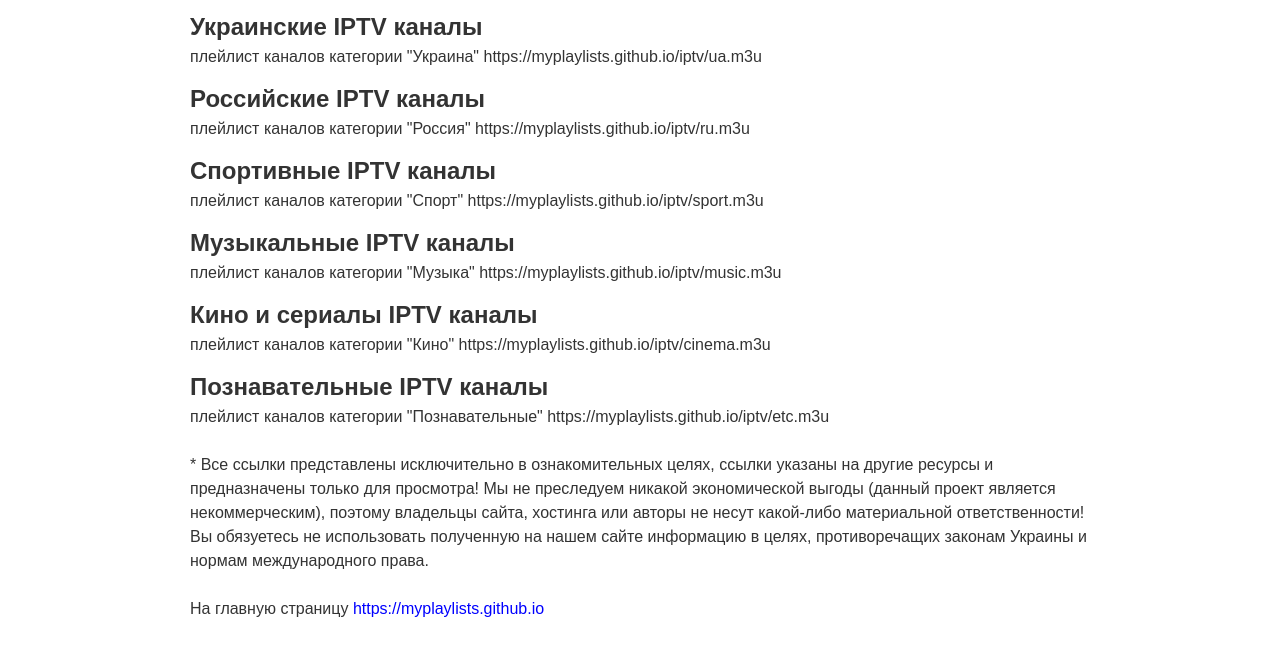
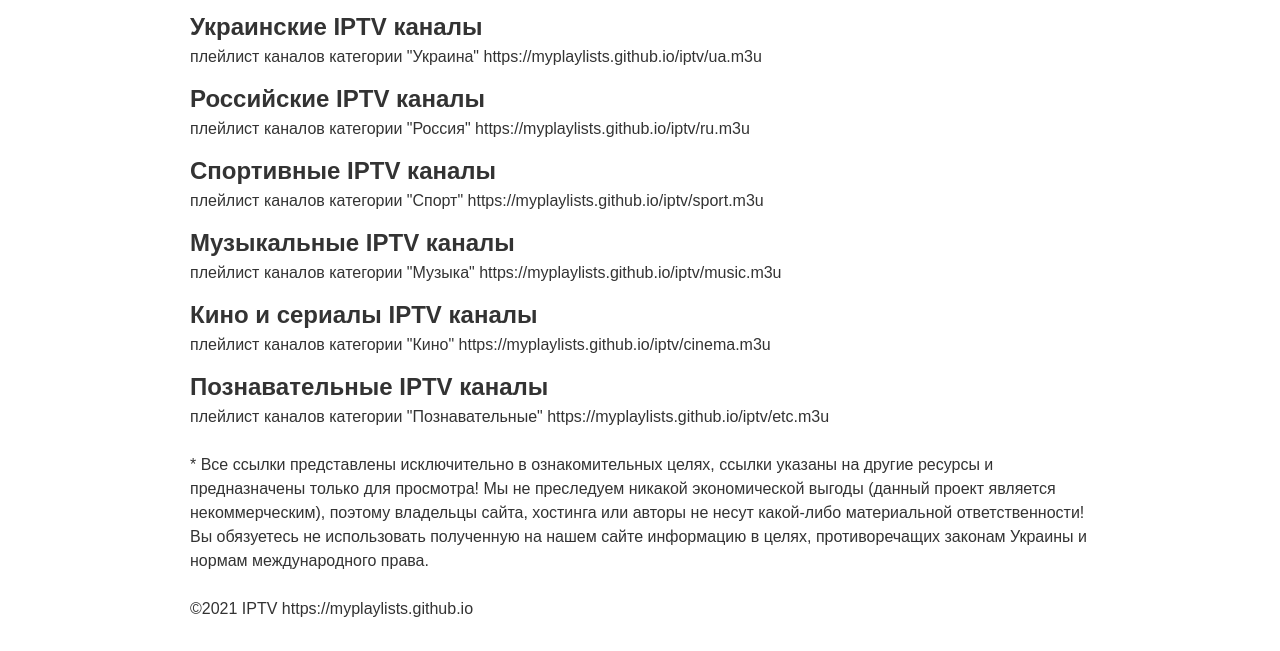
Before and after one commit to myplaylists/myplaylists.github.io, a plain HTML site: page index.html in a window 1280 px wide. Shown: the part 349-1000 px from the top of the page. Drawn offline with Linux system fonts and the light colour scheme.

Commit message:
Add files via upload

```diff
--- a/index.html
+++ b/index.html
@@ -80,7 +80,7 @@
 
 <br>
 
-<p>На главную страницу <a href="https://myplaylists.github.io/" title="IPTV в Internet">https://myplaylists.github.io</a></p>
+<p>&copy;2021 IPTV https://myplaylists.github.io</p>
 
    </main>
   </div>
```
